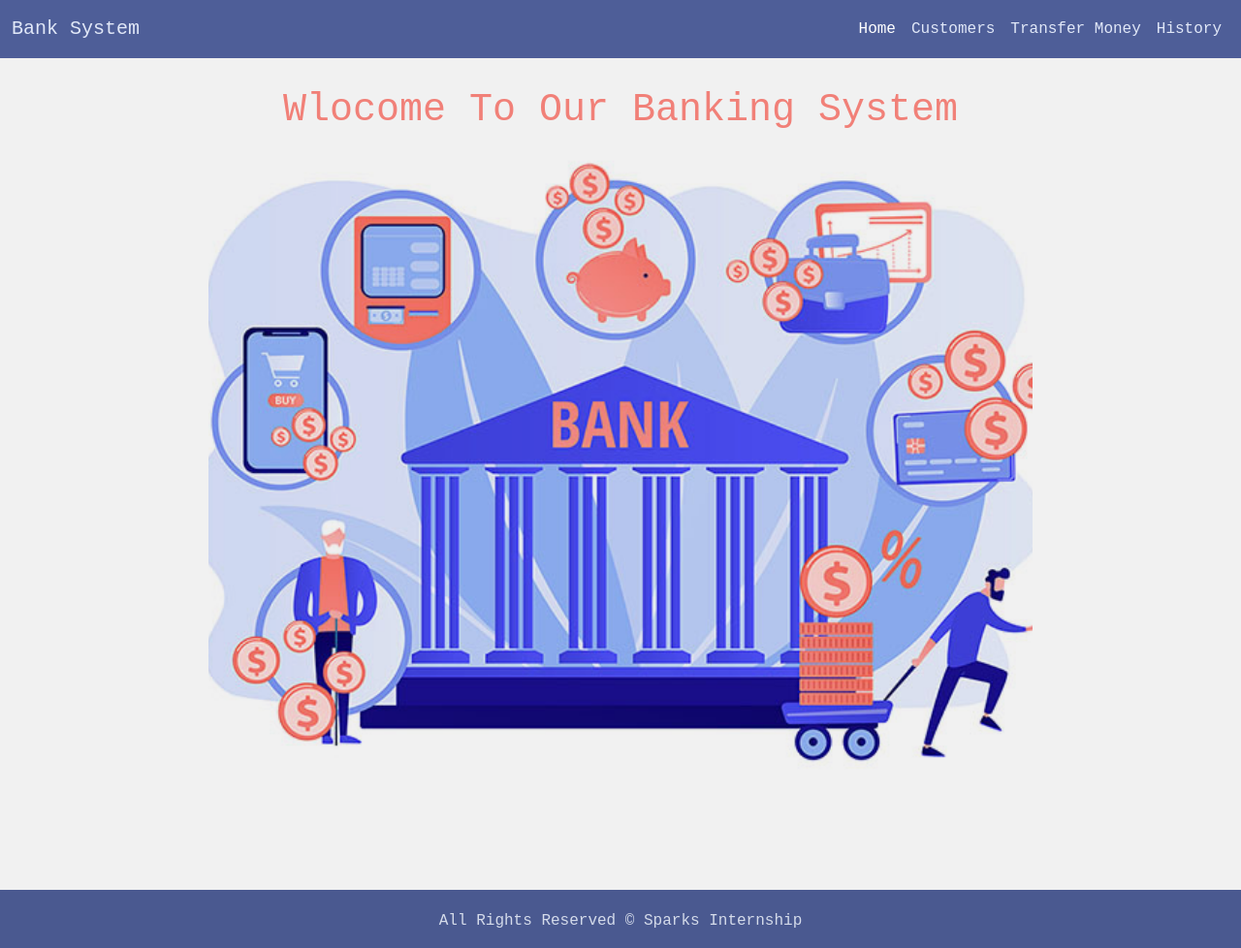
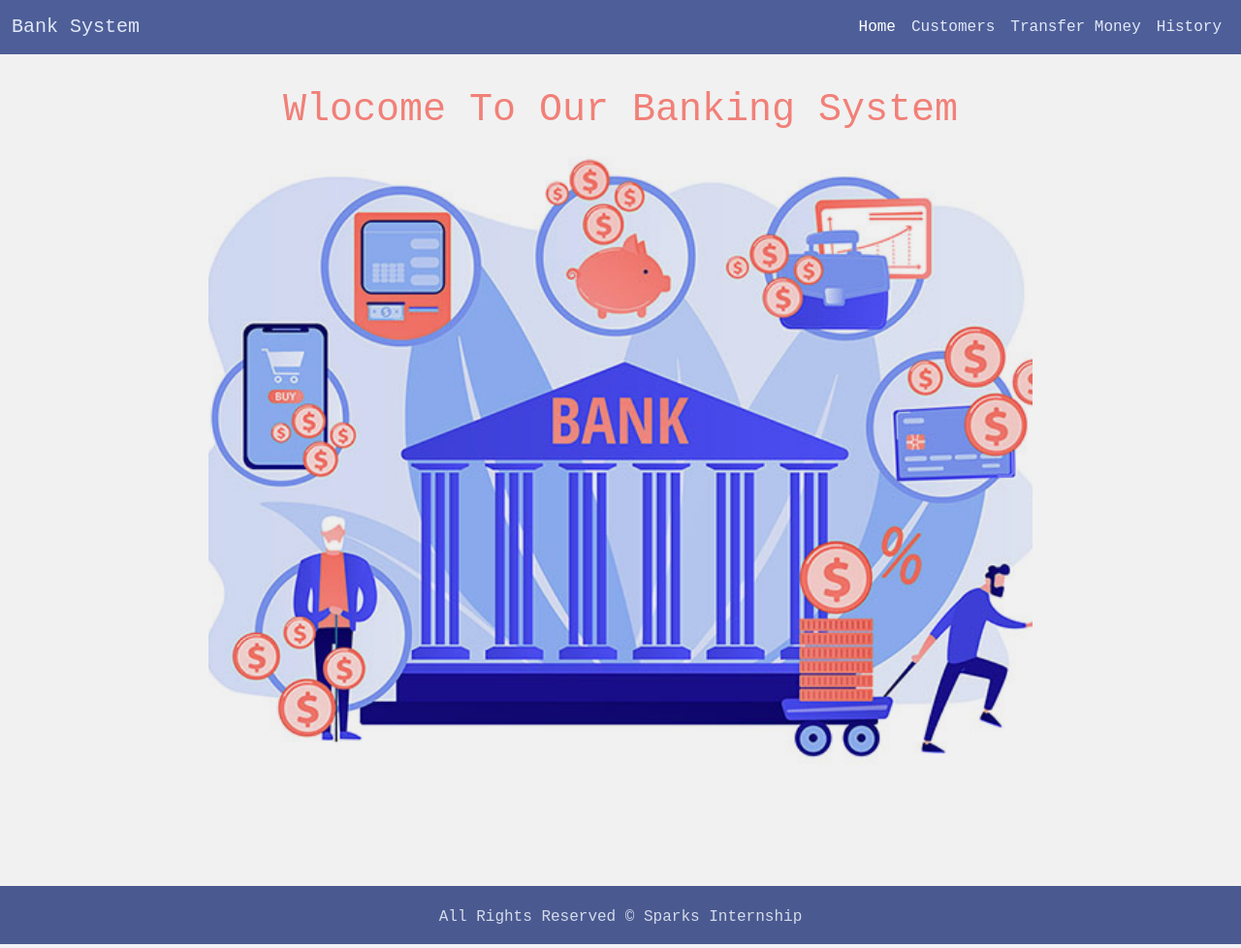
Before and after one commit to asmaa-elfatayry/basic-bank-system-sparks-internship, a PHP site: page / in a window 1280 px wide. Shown: the whole page at 97% size. Run offline with PHP 8.4, Linux system fonts and the light colour scheme.

Commit message:
update project

```diff
--- a/css/style.min.css
+++ b/css/style.min.css
@@ -1 +1 @@
-*{padding:0px;margin:0px;box-sizing:border-box}body{font-family:"Courier New",Courier,monospace;height:100%;position:relative}h1,h2{color:#4e5e98}nav{z-index:1000}.bg-light{background-color:#4e5e98 !important;color:#e1e8f8;height:60px}.navbar-brand,.navbar-nav .nav-link{color:#e1e8f8}.navbar-nav .nav-link.active{color:#fff}.navbar-brand:hover{color:#fff}main.welcome{background-image:url("../images/bank.jpg");height:86vh;max-width:850px;margin:auto;background-size:cover;background-position:center;background-repeat:no-repeat;margin-top:70px}.overlay{position:absolute;background-color:rgba(0,0,0,.056);width:100%;height:100%;top:0px;left:0px}.overlay h1{display:flex;justify-content:center;align-items:center;text-align:center;color:#f18078;margin:auto;margin-top:90px}.container{margin:50px auto}footer{background-color:#4e5e98;color:#e1e8f8;text-align:center;height:60px;width:100%;padding:20px 0 30px;margin-top:100px}.transfer-table{margin-bottom:220px}button.btn.btn-outline-primary.transfer-btn,button.btn.btn-outline-success.transfer-btn.mt-3.mb-3{width:200px;display:flex;justify-content:center;margin:50px auto}form.container .mb-3{display:flex;justify-content:center;gap:20px;align-items:center}input.form-control.custom{width:100px}/*# sourceMappingURL=style.min.css.map */
+*{padding:0px;margin:0px;box-sizing:border-box}body{font-family:"Courier New",Courier,monospace;height:100%;position:relative}h1,h2{color:#4e5e98}nav{z-index:1000}.bg-light{background-color:#4e5e98 !important;color:#e1e8f8}div#navbarNavAltMarkup{z-index:1000}.navbar-brand,.navbar-nav .nav-link{color:#e1e8f8}.navbar-nav .nav-link.active{color:#fff}.navbar-brand:hover{color:#fff}main.welcome{background-image:url("../images/bank.jpg");height:86vh;max-width:850px;margin:auto;background-size:cover;background-position:center;background-repeat:no-repeat;margin-top:70px}.overlay{position:absolute;background-color:rgba(0,0,0,.056);width:100%;height:100%;top:0px;left:0px}.overlay h1{display:flex;justify-content:center;align-items:center;text-align:center;color:#f18078;margin:auto;margin-top:90px}.container{margin:50px auto}footer{background-color:#4e5e98;color:#e1e8f8;text-align:center;height:60px;width:100%;padding:20px 0 30px;margin-top:100px}.transfer-table{margin-bottom:220px}button.btn.btn-outline-primary.transfer-btn,button.btn.btn-outline-success.transfer-btn.mt-3.mb-3{width:200px;display:flex;justify-content:center;margin:50px auto}form.container .mb-3{display:flex;justify-content:center;gap:20px;align-items:center}input.form-control.custom{width:100px}/*# sourceMappingURL=style.min.css.map */
--- a/customers.php
+++ b/customers.php
@@ -35,6 +35,7 @@ if ($conn->connect_error) {
     <link rel="stylesheet" href="css/sweetalert2.min.css ">
     <link href="css/bootstrap.min.css" rel="stylesheet">
     <link href="css/style.min.css" rel="styleSheet">
+    <link rel="shortcut icon" href="./images/bank_icon_129525.ico" type="image/x-icon">
     <title>Bank System</title>
 </head>
 
@@ -123,9 +124,8 @@ if ($conn->connect_error) {
     <!-- end footer -->
 
     <!-- js links -->
-    <script src="https://cdn.jsdelivr.net/npm/bootstrap@5.2.3/dist/js/bootstrap.bundle.min.js"
-        integrity="sha384-kenU1KFdBIe4zVF0s0G1M5b4hcpxyD9F7jL+jjXkk+Q2h455rYXK/7HAuoJl+0I4" crossorigin="anonymous">
-    </script>
+    <script src="js/bootstrap.min.js"></script>
+    <script src="js/bootstrap.bundle.min.js"></script>
     <script src="js/sweetalert2.all.min.js"></script>
 
 
--- a/index.php
+++ b/index.php
@@ -7,15 +7,19 @@
     <meta http-equiv="X-UA-Compatible" content="IE=edge">
     <meta name="viewport" content="width=device-width, initial-scale=1.0">
     <!-- CSS only -->
-    <link rel="stylesheet" href="css/bootstrap.min.css ">
+
     <link rel="stylesheet" href="css/sweetalert2.min.css ">
     <link href="css/bootstrap.min.css" rel="stylesheet">
+    <link rel="stylesheet" href="css/bootstrap.min.css ">
     <link href="css/style.min.css" rel="stylesheet">
+
+    <link rel="shortcut icon" href="./images/bank_icon_129525.ico" type="image/x-icon">
     <title>Bank System</title>
 </head>
 
 <body>
     <!-- start navbar -->
+
 
     <nav class="navbar navbar-expand-lg bg-light ">
         <div class="container-fluid d-flex justify-content-between ">
@@ -49,9 +53,12 @@
     </footer>
     <!-- end footer -->
     <!-- JavaScript links -->
+    <!-- JavaScript Bundle with Popper -->
     <script src="https://cdn.jsdelivr.net/npm/bootstrap@5.2.3/dist/js/bootstrap.bundle.min.js"
         integrity="sha384-kenU1KFdBIe4zVF0s0G1M5b4hcpxyD9F7jL+jjXkk+Q2h455rYXK/7HAuoJl+0I4" crossorigin="anonymous">
     </script>
+    <script src="js/bootstrap.min.js"></script>
+    <script src="js/bootstrap.bundle.min.js"></script>
     <script src="js/sweetalert2.all.min.js"></script>
 
 </body>
--- a/scss/style.scss
+++ b/scss/style.scss
@@ -7,8 +7,11 @@ nav {
 .bg-light {
     background-color: $main-color !important;
     color: $almost_white;
-    height: 60px;
 }
+div#navbarNavAltMarkup {
+    z-index: 1000;
+}
+
 .navbar-brand,
 .navbar-nav .nav-link {
     color: $almost_white;
--- a/tranfersHistory.php
+++ b/tranfersHistory.php
@@ -32,6 +32,7 @@ if ($conn->connect_error) {
     <link rel="stylesheet" href="css/bootstrap.min.css ">
     <link href="css/bootstrap.min.css" rel="stylesheet">
     <link href="css/style.min.css" rel="styleSheet">
+    <link rel="shortcut icon" href="./images/bank_icon_129525.ico" type="image/x-icon">
     <title>Bank System</title>
 </head>
 
@@ -116,9 +117,8 @@ if ($conn->connect_error) {
     </footer>
     <!-- end footer -->
 
-    <script src="https://cdn.jsdelivr.net/npm/bootstrap@5.2.3/dist/js/bootstrap.bundle.min.js"
-        integrity="sha384-kenU1KFdBIe4zVF0s0G1M5b4hcpxyD9F7jL+jjXkk+Q2h455rYXK/7HAuoJl+0I4" crossorigin="anonymous">
-    </script>
+    <script src="js/bootstrap.min.js"></script>
+    <script src="js/bootstrap.bundle.min.js"></script>
 
 
 </body>
```
Also changed, not shown: transfering.php (+4 -5 lines), 1 other file.
